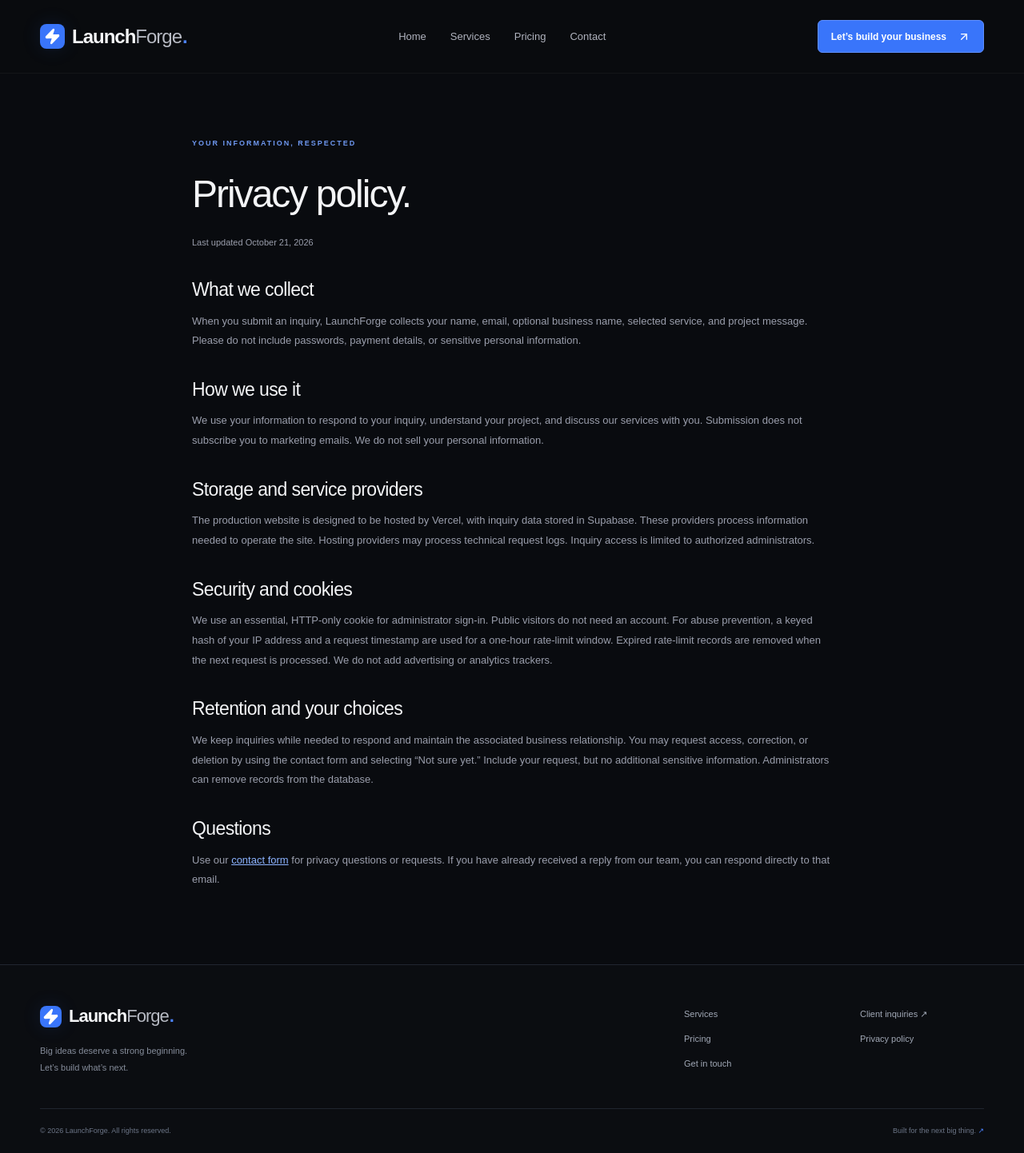
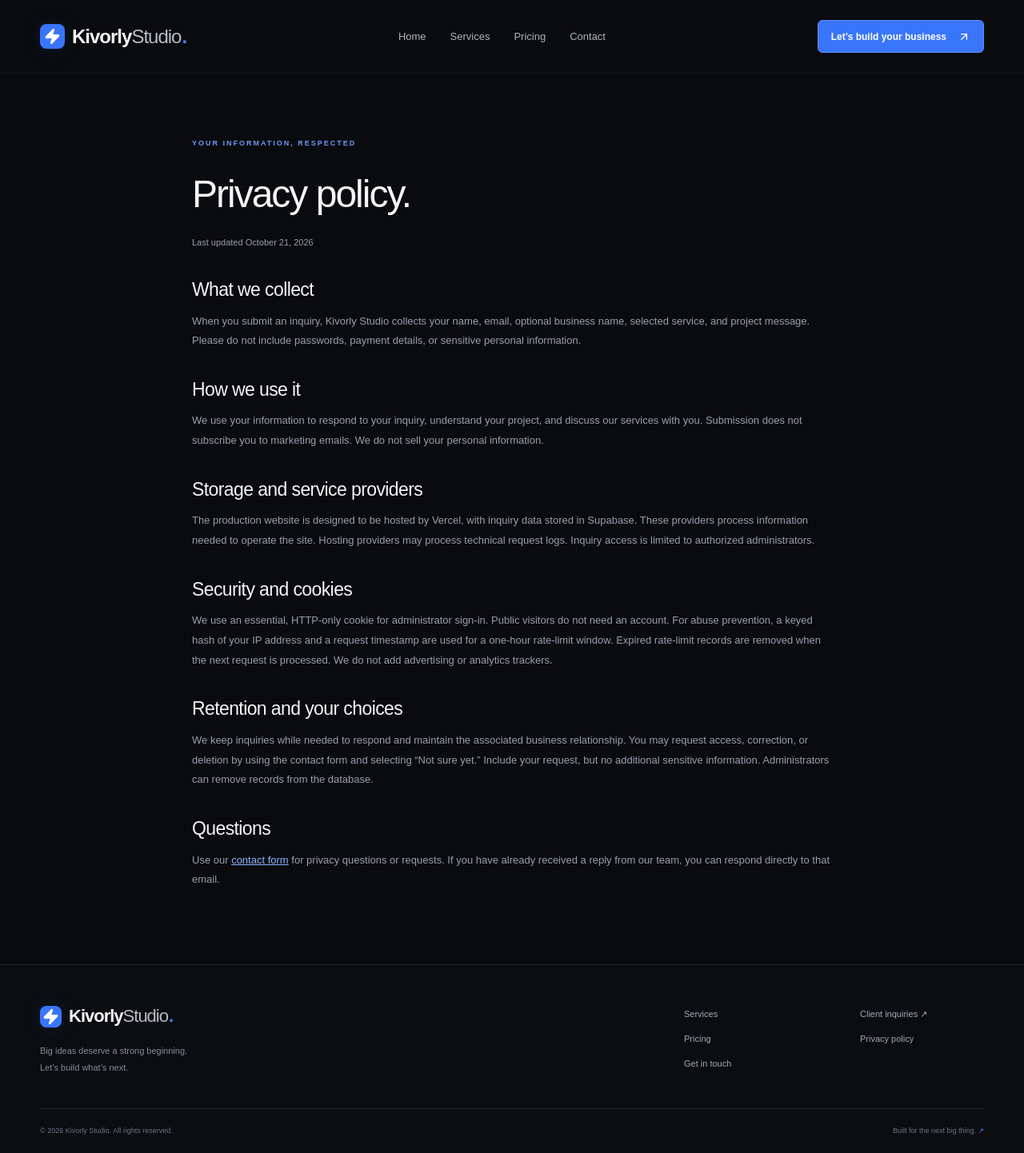
Before and after one commit to jaimebahar/Launchforge, a Next.js app: page /privacy in a window 1280 px wide. Shown: the whole page at 80% size. Built offline with nearby package versions, Linux system fonts and the light colour scheme.

Commit message:
Rebrand LaunchForge website as Kivorly Studio (#3)
* Rebrand site content to Kivorly Studio

* Rebrand site content to Kivorly Studio

* Rebrand site content to Kivorly Studio

* Rebrand site content to Kivorly Studio

* Refresh graphic monogram for Kivorly Studio

```diff
--- a/app/layout.tsx
+++ b/app/layout.tsx
@@ -8,14 +8,14 @@ export const metadata: Metadata = {
   alternates: { canonical: "/" },
   openGraph: {
     type: "website",
-    siteName: "LaunchForge",
+    siteName: "Kivorly Studio",
     url: "https://launchforge-rouge.vercel.app",
-    title: "LaunchForge | Business Launch Plans, Branding & Websites",
-    description: "LaunchForge helps turn business ideas into brands, professional websites, and practical launch plans. Packages start at $99.",
+    title: "Kivorly Studio | Business Launch Plans, Branding & Websites",
+    description: "Kivorly Studio helps turn business ideas into brands, professional websites, and practical launch plans. Packages start at $99.",
   },
   title: {
-    default: "LaunchForge — From what if to what’s next.",
-    template: "%s | LaunchForge",
+    default: "Kivorly Studio — From what if to what’s next.",
+    template: "%s | Kivorly Studio",
   },
   description:
     "Turn your business idea into a launch-ready brand. Strategy, branding, websites, and launch support. Clear packages starting at $99.",
--- a/app/privacy/page.tsx
+++ b/app/privacy/page.tsx
@@ -8,7 +8,7 @@ export default function Privacy() {
       <p className="legal-date">Last updated October 21, 2026</p>
       <h2>What we collect</h2>
       <p>
-        When you submit an inquiry, LaunchForge collects your name, email,
+        When you submit an inquiry, Kivorly Studio collects your name, email,
         optional business name, selected service, and project message. Please do
         not include passwords, payment details, or sensitive personal
         information.
--- a/components/marketing.tsx
+++ b/components/marketing.tsx
@@ -199,7 +199,7 @@ export function LaunchGraphic() {
       <div className="graphic-label">
         <span className="live-dot" /> YOUR AMBITION. OUR BLUEPRINT.
       </div>
-      <span className="coordinate">LF — 001 / BUILT TO BEGIN</span>
+      <span className="coordinate">KS — 001 / BUILT TO BEGIN</span>
       <div className="sparkle-mark">
         <Sparkles size={20} />
       </div>
--- a/components/site.tsx
+++ b/components/site.tsx
@@ -5,11 +5,11 @@ import { useState } from "react";
 import { ArrowUpRight, Menu, X, Zap } from "lucide-react";
 export function Logo() {
   return (
-    <Link href="/" className="logo" aria-label="LaunchForge home">
+    <Link href="/" className="logo" aria-label="Kivorly Studio home">
       <span className="logo-icon">
         <Zap size={21} fill="currentColor" />
       </span>
-      Launch<span className="muted-logo">Forge</span>
+      Kivorly<span className="muted-logo"> Studio</span>
       <span className="logo-dot">.</span>
     </Link>
   );
@@ -81,7 +81,7 @@ export function Footer() {
         </div>
         <div className="footer-bottom">
           <span>
-            © {new Date().getFullYear()} LaunchForge. All rights reserved.
+            © {new Date().getFullYear()} Kivorly Studio. All rights reserved.
           </span>
           <span>
             Built for the next big thing. <span className="blue">↗</span>
```
Also changed, not shown: 1 other file (tests, documents, lock files or other folders).
